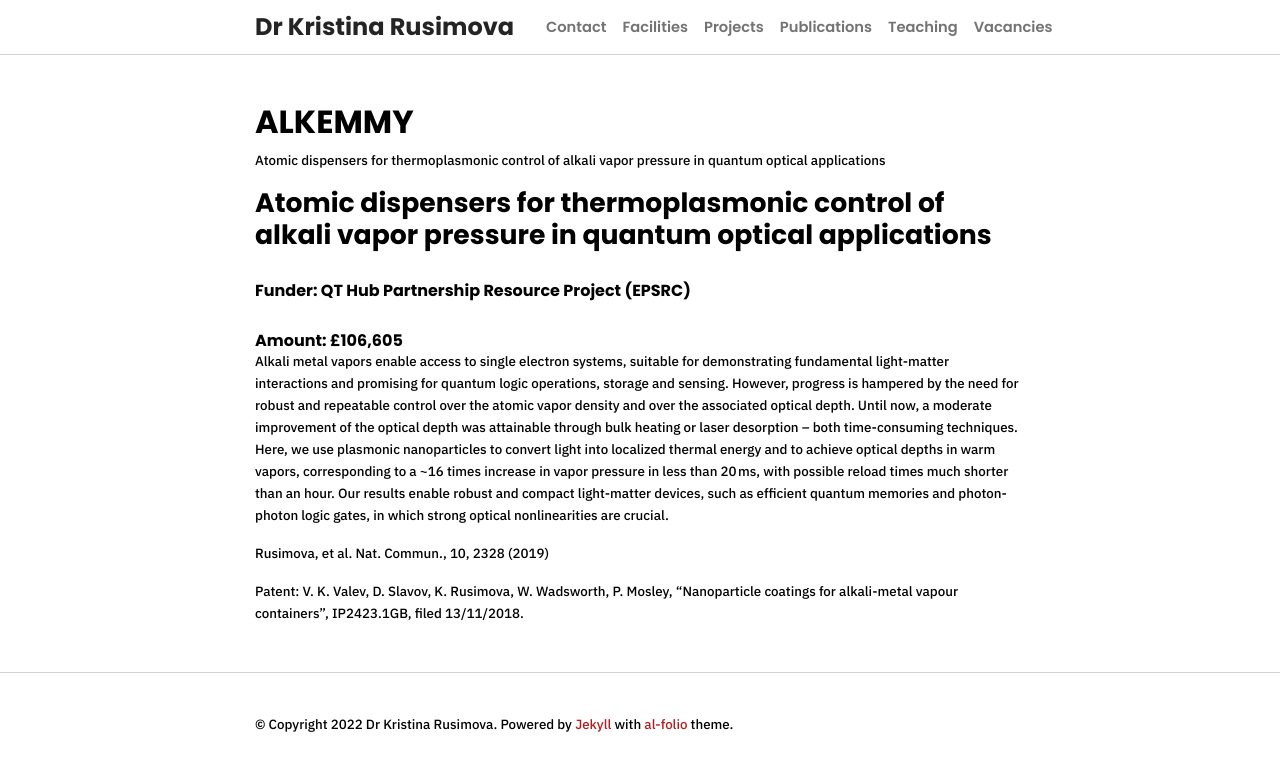
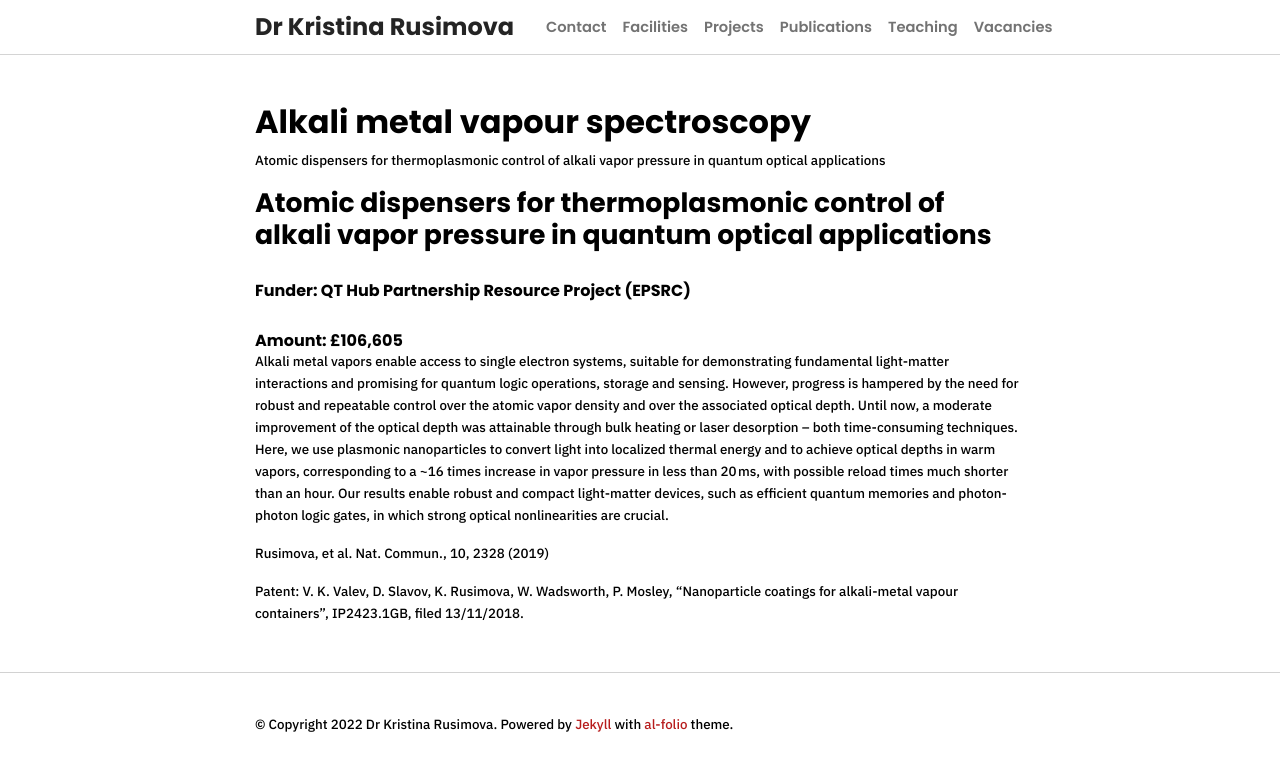
Before and after one commit to kristinarusimova/kristinarusimova.github.io, a Jekyll site: the page built from _projects/alkemmy.md, in a window 1280 px wide. Shown: the top 771 px of the page. Built offline with Jekyll 4.4.1, drawn with Linux system fonts in a browser that asks for light colours; nearby versions of some CDN libraries; a style sheet for code colours, icons or effects is not loaded.

Commit message:
Update alkemmy.md

```diff
--- a/_projects/alkemmy.md
+++ b/_projects/alkemmy.md
@@ -1,6 +1,6 @@
 ---
 layout: page
-title: ALKEMMY
+title: Alkali metal vapour spectroscopy
 description: Atomic dispensers for thermoplasmonic control of alkali vapor pressure in quantum optical applications
 location: University of Bath
 img: /assets/img/alkemmy.png
```
